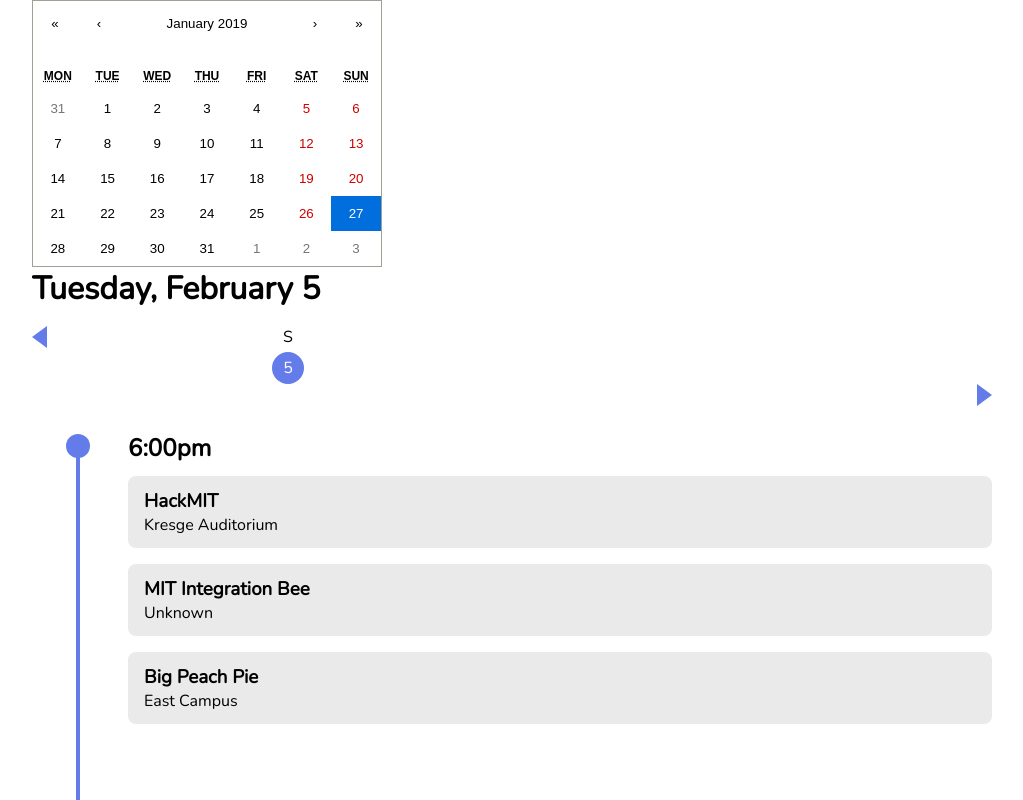
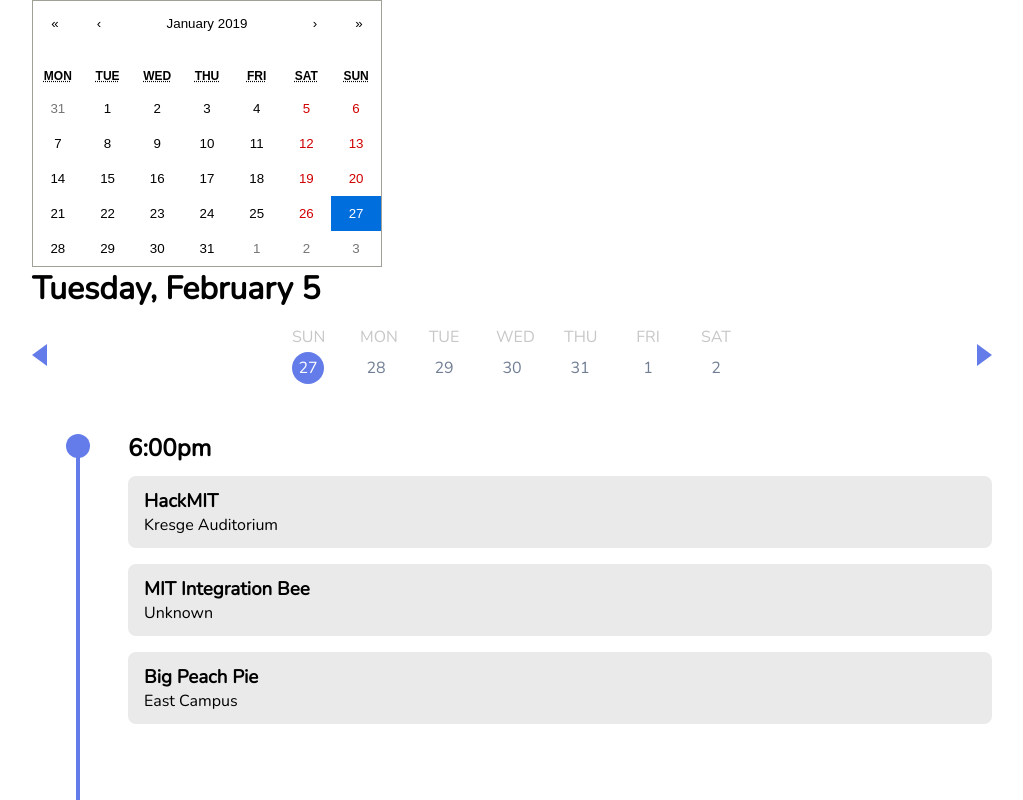
Before and after one commit to dormspam/frontend, a React (Create React App) app: page / in a window 1280 px wide. Shown: the top 800 px of the page, without its empty margins (128-1151 px from the left). Built offline with nearby package versions, Linux system fonts and the light colour scheme.

Commit message:
Add basic week frontend

```diff
--- a/src/components/home/filter/HomeFilterWeekBar.css
+++ b/src/components/home/filter/HomeFilterWeekBar.css
@@ -1,14 +1,17 @@
 .HomeFilterWeekBar {
+  display: flex;
+  justify-content: space-between;
+  align-items: center;
   margin-top: 16px;
 }
 
 .HomeFilterWeekBar .weekdays {
-  margin: 0 auto;
-  width: 480px;
+  display: flex;
+  justify-content: space-between;
+  width: 440px;
 }
 
 .HomeFilterWeekBar .left-button {
-  float: left;
   width: 0;
   height: 0;
   border-top: 11px solid transparent;
@@ -17,7 +20,6 @@
 }
 
 .HomeFilterWeekBar .right-button {
-  float: right;
   width: 0;
   height: 0;
   border-top: 11px solid transparent;
--- a/src/components/home/filter/HomeFilterWeekBar.js
+++ b/src/components/home/filter/HomeFilterWeekBar.js
@@ -4,12 +4,36 @@ import "./HomeFilterWeekBar.css";
 import HomeFilterWeekBarDayItem from "./HomeFilterWeekBarDayItem";
 
 class HomeFilterWeekBar extends Component {
+  constructor(props) {
+    super(props);
+
+    this.state = {
+      day: new Date(),
+    };
+  }
+
   render() {
+    const weekDays = ['SUN', 'MON', 'TUE', 'WED', 'THU', 'FRI', 'SAT'];
+    const dayTagsData = weekDays.map(
+      (day, i) => {
+        const date = new Date(this.state.day.getTime() + (24*60*60*1000*(i-this.state.day.getDay()))).getDate();
+        return {
+          day: day,
+          date: date,
+          active: this.state.day.getDate() === date
+        };
+      }
+    );
+    const dayTags = dayTagsData.map(
+      day => <HomeFilterWeekBarDayItem key={day.date} data={day} />
+    );
+
     return (
       <div className="HomeFilterWeekBar">
         <div className="left-button" />
         <div className="weekdays">
-          <HomeFilterWeekBarDayItem />
+          {/* <HomeFilterWeekBarDayItem day='S' active={true}/> */}
+          {dayTags}
         </div>
         <div className="right-button" />
       </div>
--- a/src/components/home/filter/HomeFilterWeekBarDayItem.css
+++ b/src/components/home/filter/HomeFilterWeekBarDayItem.css
@@ -3,20 +3,31 @@
 }
 
 .HomeFilterWeekBarDayItem .weekday {
+  color: #C7C7C7;
   margin-bottom: 4px;
   text-align: center;
   width: 32px;
 }
 
-.HomeFilterWeekBarDayItem .circle {
+.HomeFilterWeekBarDayItem.active .circle {
   background: #637cea;
   border-radius: 16px;
   height: 32px;
   width: 32px;
 }
 
+.HomeFilterWeekBarDayItem .circle {
+  border-radius: 16px;
+  height: 32px;
+  width: 32px;
+}
+
 .HomeFilterWeekBarDayItem .circle .day {
-  color: #fff;
+  color: #707D93;
   line-height: 32px;
   text-align: center;
 }
+
+.HomeFilterWeekBarDayItem.active .circle .day {
+  color: #fff;
+}
--- a/src/components/home/filter/HomeFilterWeekBarDayItem.js
+++ b/src/components/home/filter/HomeFilterWeekBarDayItem.js
@@ -4,10 +4,10 @@ import "./HomeFilterWeekBarDayItem.css";
 class HomeFilterWeekBarDayItem extends Component {
   render() {
     return (
-      <div className="HomeFilterWeekBarDayItem">
-        <p className="weekday">S</p>
+      <div className={"HomeFilterWeekBarDayItem" + (this.props.data.active ? " active" : "")}>
+        <p className="weekday">{this.props.data.day}</p>
         <div className="circle">
-          <p className="day">5</p>
+          <p className="day">{this.props.data.date}</p>
         </div>
       </div>
     );
```
